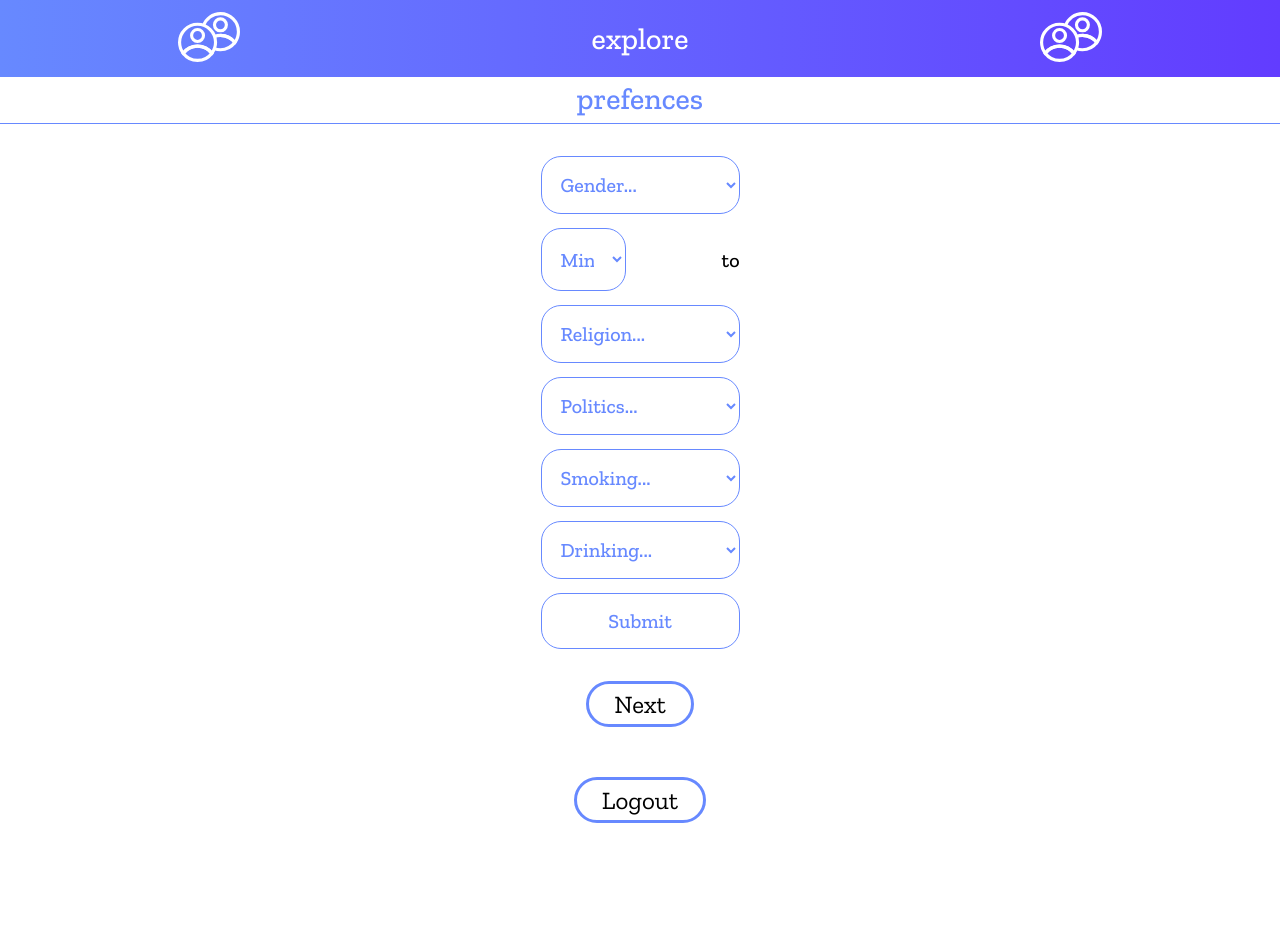
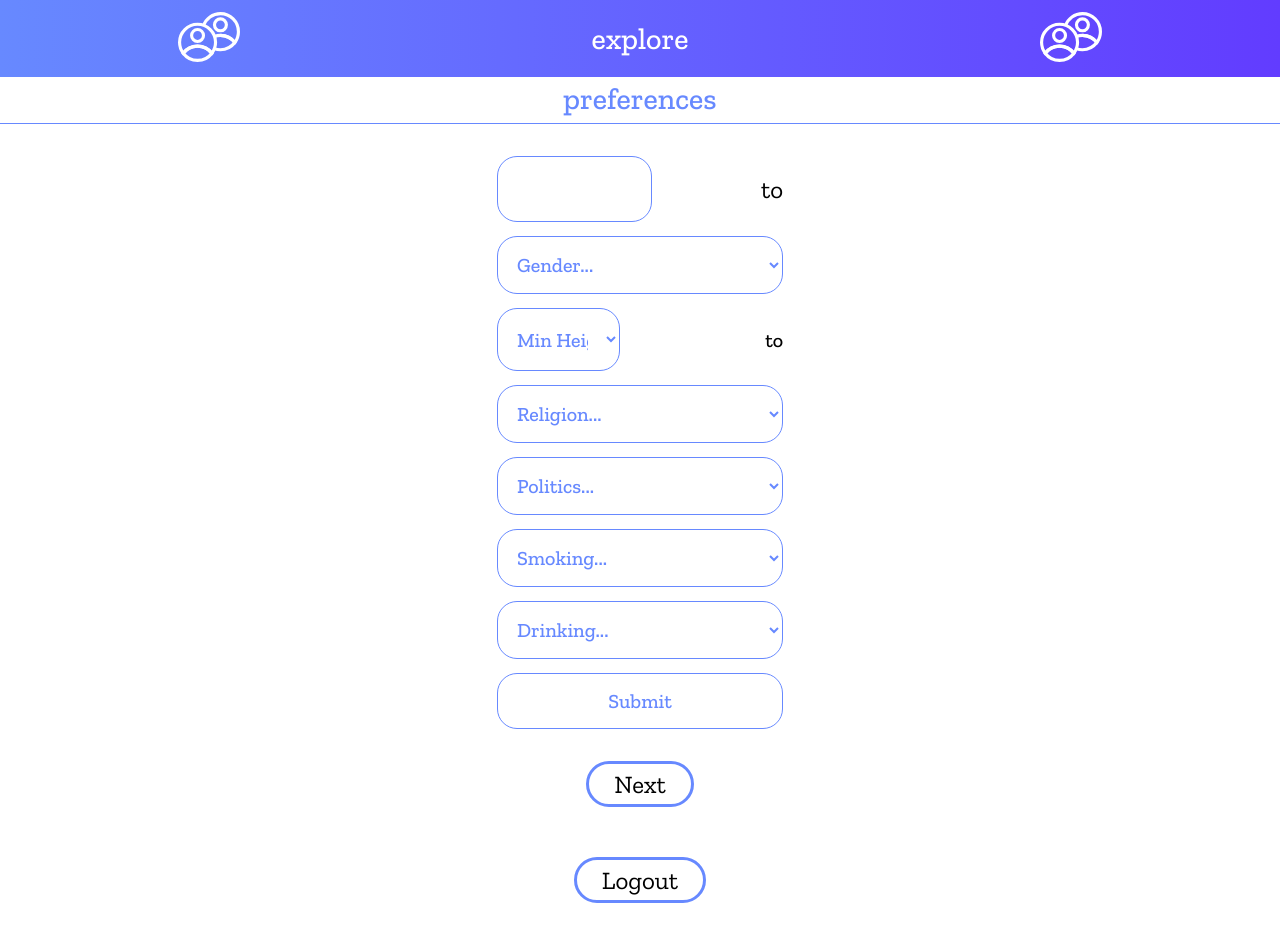
Before and after one commit to itsjennyb/Ghostbusters, a React (Create React App) app in the folder client/: page /preferences in a window 1280 px wide. Before the commit the page ends 848 px from the top, so only its background shows below. Built offline with nearby package versions, Linux system fonts and the light colour scheme.

Commit message:
finished styling for the Profile page and some header changes

```diff
--- a/client/src/pages/Preferences.js
+++ b/client/src/pages/Preferences.js
@@ -18,6 +18,7 @@
 
     const onSubmit = async (preference, event) => {
         event.preventDefault();
+        console.log(preference)
         try {
             const { data } = await addPreference({
                 variables: { preference },
@@ -40,16 +41,16 @@
 
     return (
         <>
-            <Header title="prefences" />
+            <Header title="preferences" />
             <div className='formContainer'>
 
                 <form onSubmit={handleSubmit(onSubmit)}>
 
-                {/* <div className='heightPrefs'>
-                        <input className='minMaxAge' {...register('minAge')} />
+                <div className='heightPrefs'>
+                        <input className='minMaxAge' {...register('age')} />
                         <p>to</p>
-                        <input className='minMaxAge' {...register('maxAge')} />
-                    </div> */}
+                        {/* <input className='minMaxAge' {...register('maxAge')} /> */}
+                    </div>
 
                     <select {...register('gender', { required: true })}>
                         <option value=''>Gender...</option>
```
